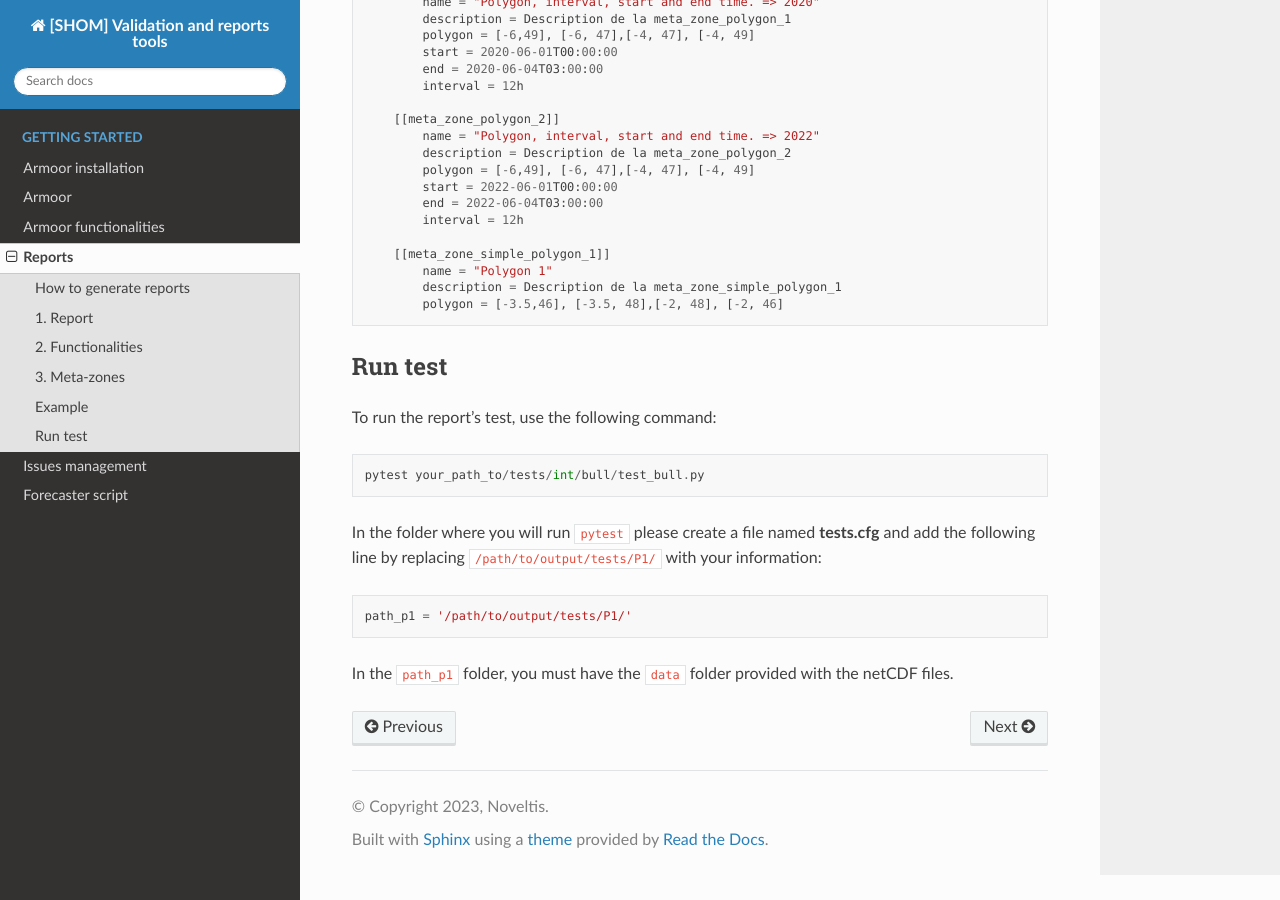
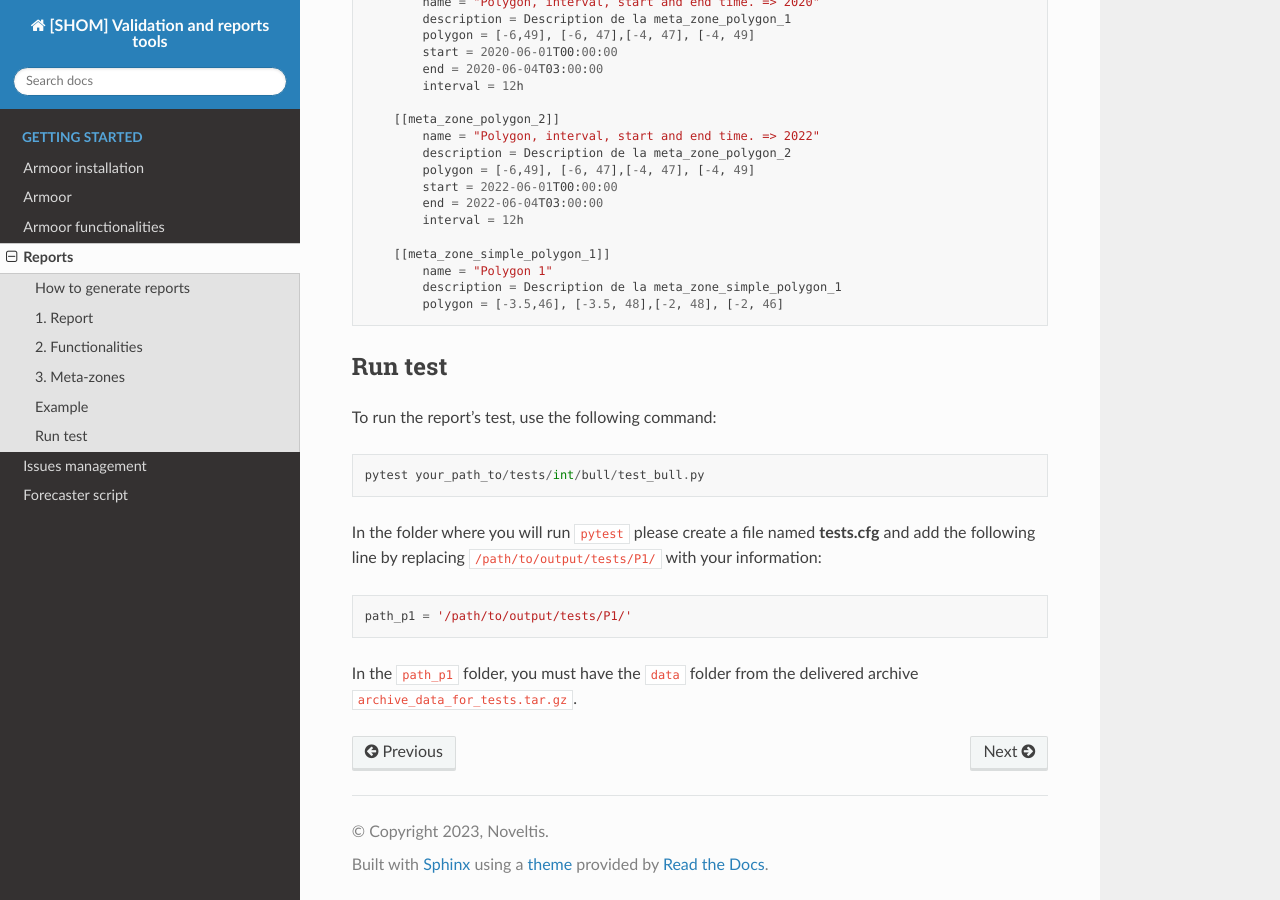
Before and after one commit to shom-fr/armoor, a Sphinx documentation site: the page built from docs/source/bull.rst, in a window 1280 px wide and 900 px high, scrolled down 1919 px. Built offline with Sphinx 7.4.7 and the Read the Docs theme 2.0.0, drawn with Linux system fonts in a browser that asks for light colours.

Commit message:
test doc bull et hmi updated

```diff
--- a/docs/source/bull.rst
+++ b/docs/source/bull.rst
@@ -114,4 +114,4 @@ and add the following line by replacing ``/path/to/output/tests/P1/`` with your
 
     path_p1 = '/path/to/output/tests/P1/'
 
-In the ``path_p1`` folder, you must have the ``data`` folder provided with the netCDF files.
+In the ``path_p1`` folder, you must have the ``data`` folder from the delivered archive ``archive_data_for_tests.tar.gz``.
```
Also changed, not shown: docs/source/hmi.rst (+9 -0 lines).
